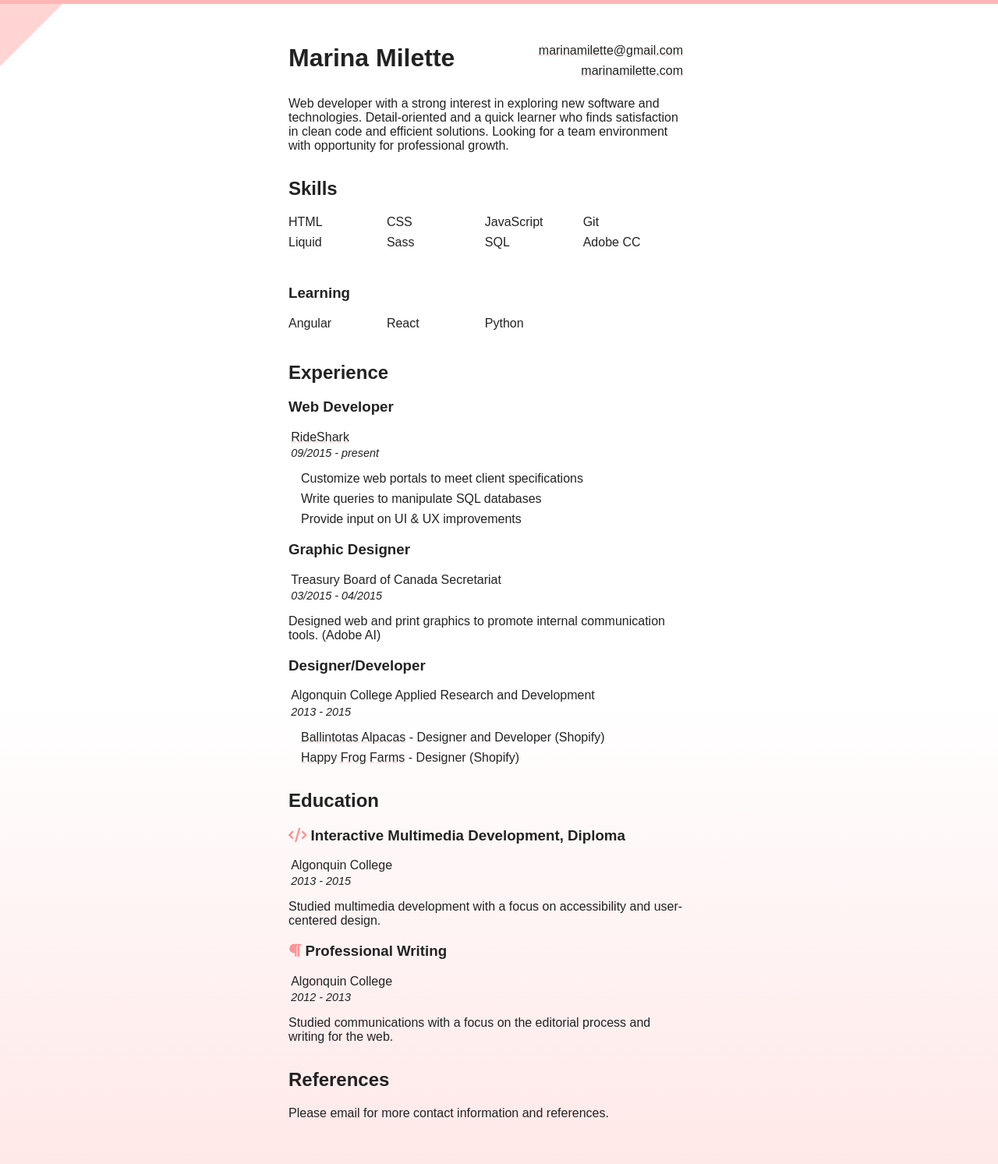
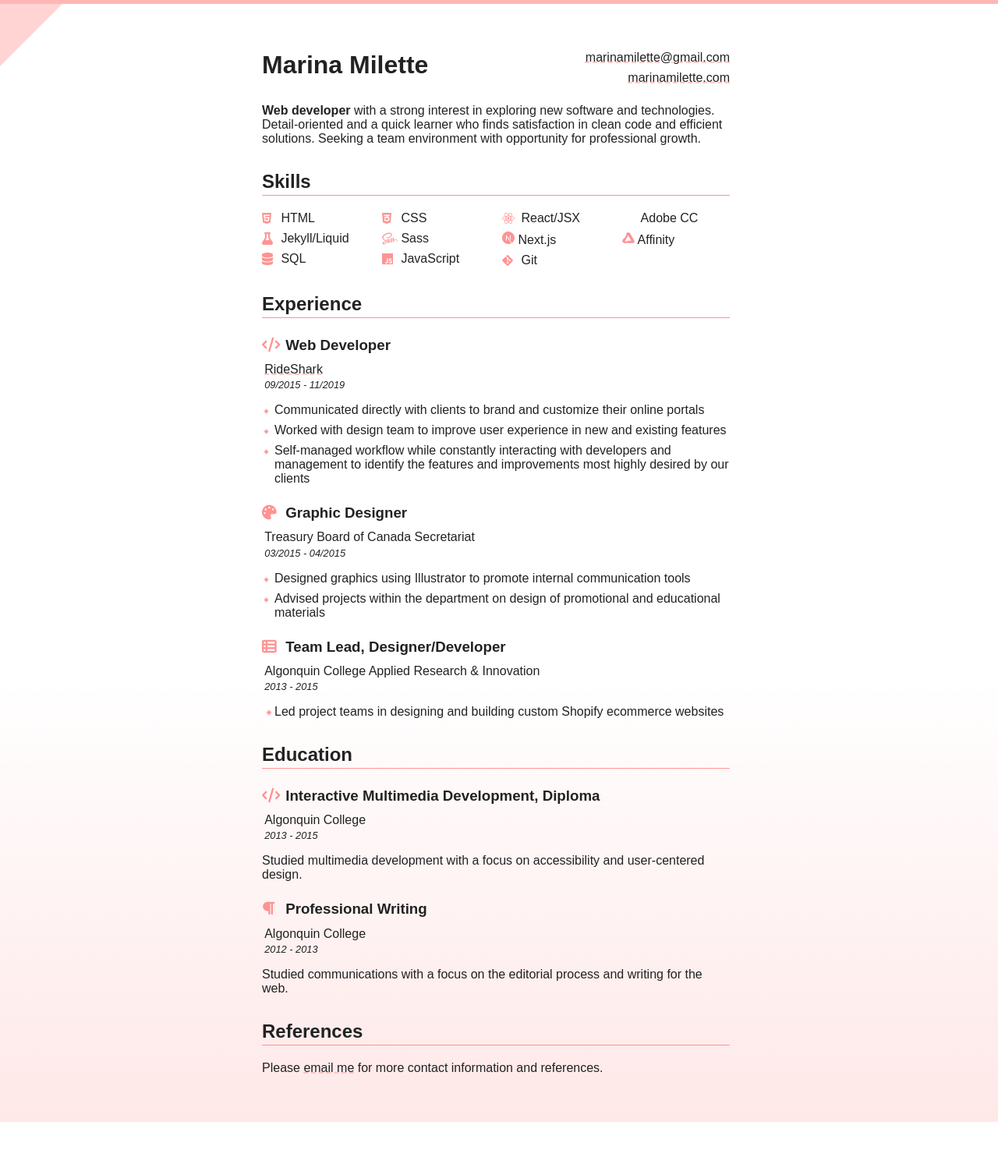
Before and after one commit to Avalai/Avalai.github.io, a PHP site: page /resume/ in a window 1280 px wide. Shown: the whole page at 78% size. After the commit the page ends 1439 px from the top, so only its background shows below. Run offline with PHP 8.4, Linux system fonts and the light colour scheme; some libraries are stand-ins or nearby versions.

Commit message:
Updates the website for good ol' 2020. More icons, more info, overall prettification, infused with good luck charms and good vibes.

```diff
--- a/css/styles.css
+++ b/css/styles.css
@@ -3,24 +3,30 @@
     color: #222;
     box-sizing: border-box;
 }
+:root {
+    --dark-pink: #ff9393;
+    --med-pink: #ffb7b5;
+    --light-pink: #ffd4d3;
+    --white-pink: rgb(255,247,247);
+}
+
 i { /* Icon colour */
-    color: #ff9393;
+    color: var(--dark-pink);
+    width: 20px;
 }
 .nopadding { padding: 0; }
 .nomargin { margin: 0; }
 
 html {
     min-height: 100%;
-    background: rgb(255,247,247);
+    background: var(--white-pink);
     background: linear-gradient(0deg, rgba(255,232,232,1) 0%, rgba(255,247,247,0) 40%);
-    border-top: 5px solid #ffb7b5;
+    border-top: 5px solid var(--med-pink);
 }
 
 body {
-    width: 600px;
-    max-width: 90vw;
-    margin: 0 auto;
-    padding: 5vh 5vw 5vh 30px;
+    /* Fixes auto margin counting the scrollbar size */
+    margin-left: calc(100vw - 100%);
 }
 
 .corner {
@@ -38,31 +44,37 @@ body {
     height: 0;
     border-style: solid;
     border-width: 80px 80px 0 0;
-    border-color: #ffd4d3 transparent transparent transparent;
+    border-color: var(--light-pink) transparent transparent transparent;
     position: absolute;
     top: 5px;
     left: 0;
     z-index: -2;
 }
 
-header {
-    --h1-margin: 0.7rem 0;
+main {
+    width: 600px;
+    max-width: 90vw;
+    margin: 60px auto;
 }
 
 h1 {
-    margin: var(--h1-margin);
+    margin: 0.7rem 0;
 }
 
 h2 {
     margin-top: 2rem;
 }
 
-ul {
+h3 {
+    margin: 1.5rem 0 0.7rem;
+}
+
+ul, .fake-li {
     padding-left: 1rem;
 }
 
 li {
-    list-style: none;
+    list-style-type: none;
     margin-bottom: .5rem;
 }
 
@@ -72,15 +84,12 @@ li .fab, li .fas {
 }
 
 a {
-    text-decoration-color: #ffd4d3;
+    text-decoration-color: var(--med-pink);
     text-decoration-style: dashed;
 }
 
 .social {
     display: flex;
-}
-.social li {
-    width: 5%;
 }
 
 .resume-link {
@@ -88,16 +97,16 @@ a {
     font-size: 1.5rem;
     font-weight: bold;
     /* text-transform: uppercase; */
-    background-color: #ff9393;
+    background-color: var(--dark-pink);
     padding: 0.7rem;
     margin: 2rem 0 0;
     border-radius: 0.7rem;
-    color: rgb(255,247,247);
+    color: var(--white-pink);
     text-decoration: none;
     box-shadow: 0 2px 4px rgba(0,0,0,0.18);
 }
 .resume-link i {
-    color: rgb(255,247,247);
+    color: var(--white-pink);
     font-size: 1.3rem;
 }
 
@@ -105,9 +114,16 @@ a {
 #resume header {
     display: flex;
     justify-content: space-between;
-    margin: var(--h1-margin)
+    margin: 0.7rem 0;
 }
 #resume header ul { text-align: right; }
+
+#resume h2 {
+    border-bottom: 1px solid var(--dark-pink);
+    padding-bottom: 0.2rem;
+}
+
+#resume h3 i { width: 25px; }
 
 #resume h3 + p,
 #resume h3 + p + p {
@@ -115,13 +131,29 @@ a {
 }
 #resume h3 + p + p {
     font-style: italic;
-    font-size: .9rem;
+    font-size: .8rem;
 }
 
-#resume .horizontal-list { text-align: left; }
-#resume .horizontal-list li {
-    font-size: 100%;
-    list-style-type: none;
-    display: inline-block; /*See media query for other version*/
-    width: 24%;
+.columns {
+    column-count: 4;
 }
+@media only screen and (max-width: 620px) {
+    .columns { column-count: 3; }
+}
+@media only screen and (max-width: 460px) {
+    .columns { column-count: 2; }
+}
+
+.experience ul,
+.education ul {
+    list-style-type: initial;
+    list-style-image: url(../resume/diamond-logo.svg);
+}
+
+.fake-li:before {
+    content: url(../resume/diamond-logo.svg);
+    width: 8px;
+    height: 8px;
+    display: inline-block;
+    margin: 0 0.2rem 0 -0.7rem;
+}
--- a/index.html
+++ b/index.html
@@ -22,7 +22,7 @@
   <main>
     <header>
       <h1>Marina Milette</h1>
-      <p>I'm a web developer in Ottawa, Ontario.</p>
+      <p>A web developer in Ottawa, Ontario.</p>
     </header>
 
     <section>
@@ -36,7 +36,7 @@
       <h2>Education</h2>
       <ul>
         <li><i class="fas fa-graduation-cap"></i> Algonquin College - Interactive Multimedia Development</li>
-        <li><i class="fas fa-typewriter"></i> Algonquin College - Professional Writing (1 year)</li>
+        <li><i class="fas fa-typewriter" style="width: 20px;"></i> Algonquin College - Professional Writing</li>
       </ul>
     </section>
 
@@ -59,7 +59,7 @@
       <ul>
         <li><i class="fas fa-keyboard"></i> Mechanical Keyboards</li>
         <li><i class="fas fa-gamepad-alt"></i> Town Simulation Video Games</li>
-        <li><i class="fas fa-phone-laptop"></i> Hardware & Software Innovation</li>
+        <li><i class="fas fa-phone-laptop"></i> Digital Pen Technology</li>
         <li><i class="fas fa-trees"></i> Hiking & Camping</li>
         <li><i class="fas fa-seedling"></i> Plant Identification</li>
       </ul>
--- a/resume/index.html
+++ b/resume/index.html
@@ -39,71 +39,74 @@
 
     <section>
       <p>
-          Web developer with a strong interest in exploring new software and technologies.
+          <strong>Web developer</strong> with a strong interest in exploring new software and technologies.
           Detail-oriented and a quick learner who finds satisfaction in clean code and efficient solutions.
-          Looking for a team environment with opportunity for professional growth.
+          Seeking a team environment with opportunity for professional growth.
       </p>
-      </section>
+    </section>
 
     <section>
       <h2>Skills</h2>
 
-      <ul class="horizontal-list nopadding">
-        <li>HTML</li>
-        <li>CSS</li>
-        <li>JavaScript</li>
-        <li>Git</li>
-        <li>Liquid</li>
-        <li>Sass</li>
-        <li>SQL</li>
-        <li>Adobe CC</li>
+      <ul class="columns nopadding">
+        <li><i class="fab fa-html5"></i> HTML</li>
+        <li><i class="fas fa-flask"></i> Jekyll/Liquid</li>
+        <li><i class="fas fa-database"></i> SQL</li>
+        <li><i class="fab fa-css3-alt"></i> CSS</li>
+        <li><i class="fab fa-sass"></i> Sass</li>
+        <li><i class="fab fa-js"></i> JavaScript</li>
+        <li><i class="fab fa-react"></i> React/JSX</li>
+        <li>
+          <svg height="1em" viewBox=".5 -.2 1023 1024.1" width="1em" xmlns="http://www.w3.org/2000/svg">
+            <path fill="#ff9393" d="m478.5.6c-2.2.2-9.2.9-15.5 1.4-145.3 13.1-281.4 91.5-367.6 212-48 67-78.7 143-90.3 223.5-4.1 28.1-4.6 36.4-4.6 74.5s.5 46.4 4.6 74.5c27.8 192.1 164.5 353.5 349.9 413.3 33.2 10.7 68.2 18 108 22.4 15.5 1.7 82.5 1.7 98 0 68.7-7.6 126.9-24.6 184.3-53.9 8.8-4.5 10.5-5.7 9.3-6.7-.8-.6-38.3-50.9-83.3-111.7l-81.8-110.5-102.5-151.7c-56.4-83.4-102.8-151.6-103.2-151.6-.4-.1-.8 67.3-1 149.6-.3 144.1-.4 149.9-2.2 153.3-2.6 4.9-4.6 6.9-8.8 9.1-3.2 1.6-6 1.9-21.1 1.9h-17.3l-4.6-2.9c-3-1.9-5.2-4.4-6.7-7.3l-2.1-4.5.2-200.5.3-200.6 3.1-3.9c1.6-2.1 5-4.8 7.4-6.1 4.1-2 5.7-2.2 23-2.2 20.4 0 23.8.8 29.1 6.6 1.5 1.6 57 85.2 123.4 185.9s157.2 238.2 201.8 305.7l81 122.7 4.1-2.7c36.3-23.6 74.7-57.2 105.1-92.2 64.7-74.3 106.4-164.9 120.4-261.5 4.1-28.1 4.6-36.4 4.6-74.5s-.5-46.4-4.6-74.5c-27.8-192.1-164.5-353.5-349.9-413.3-32.7-10.6-67.5-17.9-106.5-22.3-9.6-1-75.7-2.1-84-1.3zm209.4 309.4c4.8 2.4 8.7 7 10.1 11.8.8 2.6 1 58.2.8 183.5l-.3 179.8-31.7-48.6-31.8-48.6v-130.7c0-84.5.4-132 1-134.3 1.6-5.6 5.1-10 9.9-12.6 4.1-2.1 5.6-2.3 21.3-2.3 14.8 0 17.4.2 20.7 2z"/><path d="m784.3 945.1c-3.5 2.2-4.6 3.7-1.5 2 2.2-1.3 5.8-4 5.2-4.1-.3 0-2 1-3.7 2.1zm-6.9 4.5c-1.8 1.4-1.8 1.5.4.4 1.2-.6 2.2-1.3 2.2-1.5 0-.8-.5-.6-2.6 1.1zm-5 3c-1.8 1.4-1.8 1.5.4.4 1.2-.6 2.2-1.3 2.2-1.5 0-.8-.5-.6-2.6 1.1zm-5 3c-1.8 1.4-1.8 1.5.4.4 1.2-.6 2.2-1.3 2.2-1.5 0-.8-.5-.6-2.6 1.1zm-7.6 4c-3.8 2-3.6 2.8.2.9 1.7-.9 3-1.8 3-2 0-.7-.1-.6-3.2 1.1z"/>
+          </svg> Next.js
+        </li>
+        <li><i class="fab fa-git-alt"></i> Git</li>
+        <li><i class="fab fa-adobe"></i> Adobe CC</li>
+        <li>
+          <svg width="16px" height="16px" viewBox="0 0 16 16" version="1.1" xmlns="http://www.w3.org/2000/svg" xmlns:xlink="http://www.w3.org/1999/xlink" xml:space="preserve" xmlns:serif="http://www.serif.com/" style="fill-rule:evenodd;clip-rule:evenodd;stroke-linejoin:round;stroke-miterlimit:2;">
+            <g transform="matrix(0.00640108,0,0,0.00640108,-0.000169162,1.20071)">
+                <path  style="fill-rule:nonzero;" fill="#ff9393" d="M975.661,0L1369.32,0L1402.25,57.347L1515.09,57.347L2499.6,1762.95L2287.61,2124.42L318.208,2124.42L263.451,2028.22L195.745,2028.22L0.026,1689.32L0.396,1689.32L251.242,1254.23L483.589,1120.3L867.997,454.704L790.671,320.772L975.661,0ZM1207.64,588.636L527.616,1763.32L1178.41,1763.32L1103.3,1633.46L1812.55,1634.2L1207.64,588.636Z" />
+            </g>
+          </svg> Affinity
+        </li>
         <li></li>
       </ul>
 
-      <h3>Learning</h3>
-      <ul class="horizontal-list nopadding">
-        <li>Angular</li>
-        <li>React</li>
-        <li>Python</li>
-      </ul>
     </section>
 
-    <section>
+    <section class="experience">
       <h2>Experience</h2>
 
-      <h3>Web Developer</h3>
+      <h3><i class="fas fa-code"></i> Web Developer</h3>
 
       <p><a href="http://www.rideshark.com/">RideShark</a></p>
-      <p>09/2015 - present</p>
+      <p>09/2015 - 11/2019</p>
 
       <ul>
-        <li>Customize web portals to meet client specifications</li>
-        <li>Write queries to manipulate SQL databases</li>
-        <li>Provide input on UI & UX improvements</li>
+        <li>Communicated directly with clients to brand and customize their online portals</li>
+        <li>Worked with design team to improve user experience in new and existing features</li>
+        <li>Self-managed workflow while constantly interacting with developers and management to identify the features and improvements most highly desired by our clients</li>
       </ul>
 
-      <h3>Graphic Designer</h3>
+      <h3><i class="fas fa-palette"></i> Graphic Designer</h3>
 
       <p>Treasury Board of Canada Secretariat</p>
       <p>03/2015 - 04/2015</p>
 
-      <p>Designed web and print graphics to promote internal communication tools. (Adobe AI)</p>
+      <ul>
+        <li>Designed graphics using Illustrator to promote internal communication tools</li>
+        <li>Advised projects within the department on design of promotional and educational materials</li>
+      </ul>
 
-      <h3>Designer/Developer</h3>
-      <p>Algonquin College Applied Research and Development</p>
+      <h3><i class="fas fa-th-list"></i> Team Lead, Designer/Developer</h3>
+      <p>Algonquin College Applied Research & Innovation</p>
       <p>2013 - 2015</p>
-      <ul>
-          <li>
-            <a href="http://ballintotasalpacas.com/">Ballintotas Alpacas</a> - Designer and Developer (Shopify)
-          </li>
-          <li>
-            <a href="http://happyfrogfarms.com/">Happy Frog Farms</a> - Designer (Shopify)
-          </li>
-        </ul>
+      <p class="fake-li">Led project teams in designing and building custom Shopify ecommerce websites</p>
 
     </section>
 
-    <section>
+    <section class="education">
       <h2>Education</h2>
 
       <h3><i class="fas fa-code"></i> Interactive Multimedia Development, Diploma</h3>
@@ -125,7 +128,7 @@
     <h2>References</h2>
 
     <p>Please <a
-        href="mailto:&#109;&#097;&#114;&#105;&#110;&#097;&#109;&#105;&#108;&#101;&#116;&#116;&#101;&#064;&#103;&#109;&#097;&#105;&#108;&#046;&#099;&#111;&#109;">email</a> for more contact information and references.</p>
+        href="mailto:&#109;&#097;&#114;&#105;&#110;&#097;&#109;&#105;&#108;&#101;&#116;&#116;&#101;&#064;&#103;&#109;&#097;&#105;&#108;&#046;&#099;&#111;&#109;">email me</a> for more contact information and references.</p>
 
     </section>
 
```
Also changed, not shown: resume/css/style.css (deleted, +0 -48 lines), resume/diamond-logo.svg (added), 1 other file.
